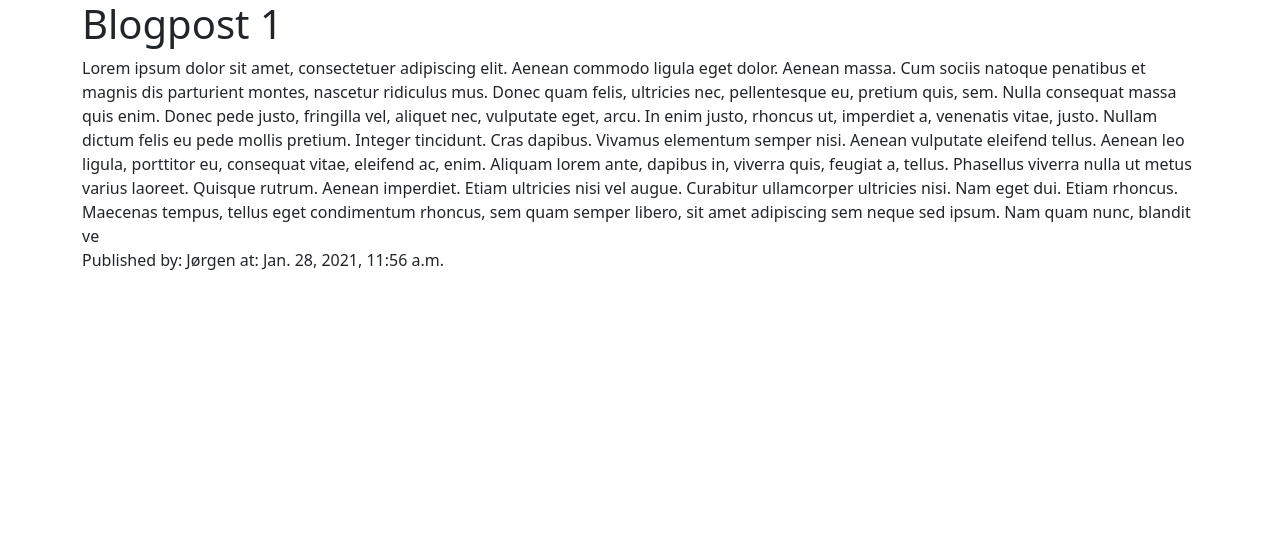
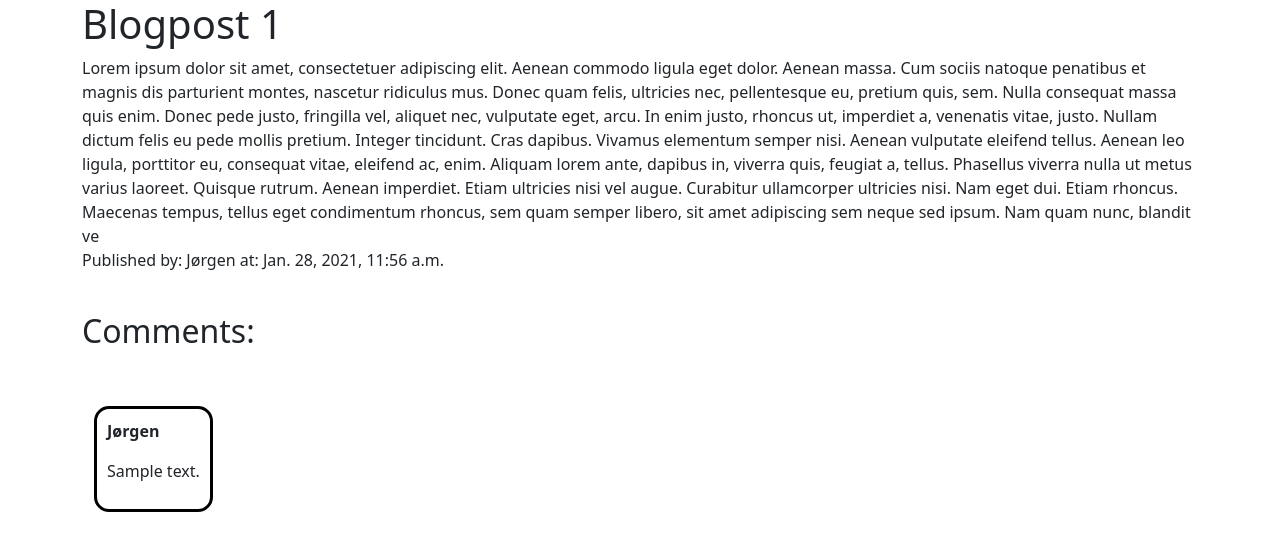
Before and after one commit to jorgensandhaug/django_projects, a Django app: page /blogs/1 in a window 1280 px wide. Shown: the top 551 px of the page. Run offline with Django 3.2, Linux system fonts and the light colour scheme; data comes from the database, SQL or seed files in the repository; both versions use the stored data as it was before the commit; tables that the repository leaves empty hold one stand-in row (values such as "Sample post").

Commit message:
la til comments

```diff
--- a/blog/blogs/models.py
+++ b/blog/blogs/models.py
@@ -5,7 +5,6 @@ from django.utils import timezone
 class User(models.Model):
     name = models.CharField(max_length=100)
     age = models.IntegerField()
-
     def __str__(self):
         return self.name
 
@@ -24,10 +23,6 @@ class Blogpost(models.Model):
 
 
 class Comment(models.Model):
-    title = models.CharField(max_length=255)
     content = models.CharField(max_length=1000)
     publisher = models.ForeignKey(User, on_delete=models.CASCADE)
     blogpost = models.ForeignKey(Blogpost, on_delete=models.CASCADE)
-
-    def __str__(self):
-        return self.title
--- /dev/null
+++ b/blog/blogs/templates/detail.css
@@ -0,0 +1,3 @@
+.comment{
+    border: 3px solid black;
+}
--- a/blog/blogs/templates/detail.html
+++ b/blog/blogs/templates/detail.html
@@ -1,4 +1,6 @@
 {% extends 'base.html' %}
+
+
 
 {% block content %}
 
@@ -9,4 +11,16 @@
 
     <p>Published by: {{ blogpost.publisher }} at: {{ blogpost.date }}</p>
 
+    <br><h2> Comments: </h2><br><br>
+
+    <div class="container">
+        {% for comment in comments %}
+        <div class="comment" style="border: 3px solid black; border-radius: 15px; padding: 10px; display: inline-block;">
+            <p class="fw-bold">{{comment.publisher.name}}</p>
+            <p>{{comment.content}}</p>
+        </div>
+
+        {% endfor %}
+    </div>
+
 {% endblock %}
```
Also changed, not shown: blog/blogs/migrations/0002_remove_comment_title.py (added), blog/db.sqlite3.
